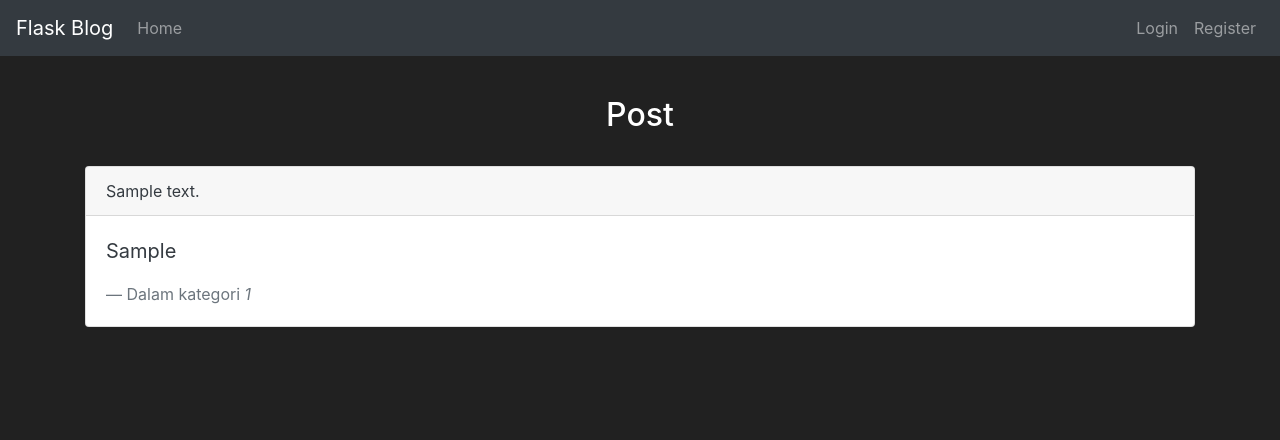
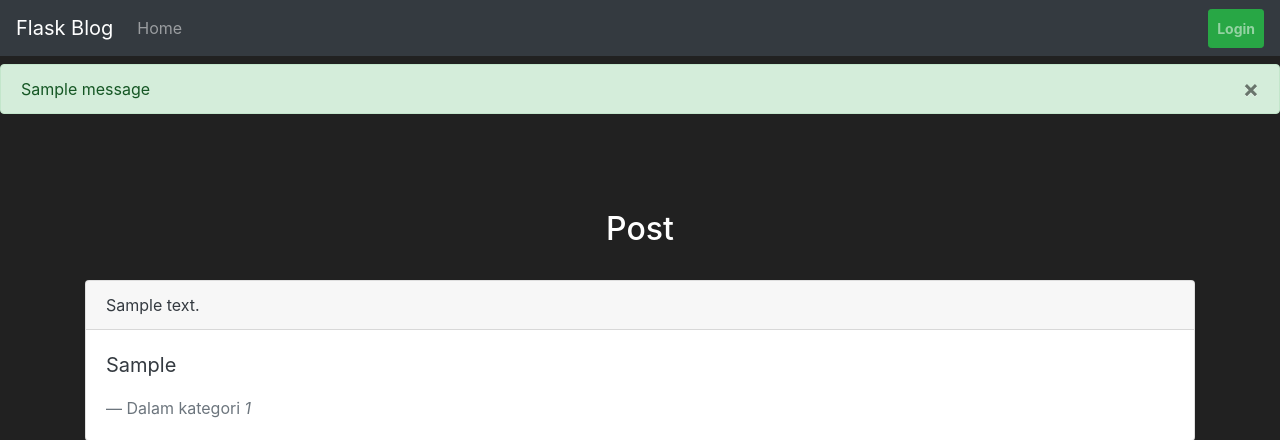
Before and after one commit to ProM113K/Blog_Flask, a Flask app: page /home in a window 1280 px wide. Shown: the top 440 px of the page. Run offline with Flask 2, Linux system fonts and the light colour scheme; tables that the repository leaves empty or names only in its code hold one stand-in row (values such as "Sample post"); one stand-in notice (Sample message) is shown; some libraries are stand-ins or nearby versions.

Commit message:
latest commit

```diff
--- a/blogs/__init__.py
+++ b/blogs/__init__.py
@@ -6,6 +6,7 @@ app = Flask(__name__)
 
 #setting mysql
 mysql = MySQL()
+app.config['SECRET_KEY'] = 'ec9439cfc6c796ae2029594d'
 app.config['MYSQL_DATABASE_USER'] = db_user
 app.config['MYSQL_DATABASE_PASSWORD'] = db_password
 app.config['MYSQL_DATABASE_DB'] = db_name
--- a/blogs/routes.py
+++ b/blogs/routes.py
@@ -1,5 +1,5 @@
 from blogs import app, conn
-from flask import render_template, request, redirect, url_for
+from flask import render_template, request, redirect, url_for, flash
 
 global session, pengguna
 session = False
@@ -18,10 +18,10 @@ def home_page():
     return render_template('index.html', artikel=artikel, session=session, pengguna=pengguna)
 
 
-@app.route('/session')
-def session_check():
-    if session != True:
-        return redirect(url_for('login_page'))
+# @app.route('/session')
+# def session_check():
+#     if session != True:
+#         return redirect(url_for('login_page'))
 
 
 @app.route('/blog', methods=['GET', 'POST'])
@@ -48,7 +48,11 @@ def blog_page():
 
     artikel = cursor_tampil.fetchall()
 
-    return render_template('blog.html', artikel=artikel, session=session, pengguna=pengguna)
+    if session != True:
+        return redirect(url_for('login_page'))
+
+    else:
+        return render_template('blog.html', artikel=artikel, session=session, pengguna=pengguna)
 
 
 @app.route('/blog/hapus/<_id>')
@@ -98,6 +102,8 @@ def login_page():
             global session, pengguna
             session = True
             pengguna = hasil[1]
+
+            flash(f'Anda login sebagai {pengguna}', category='success')
             return redirect(url_for("home_page"))
         else:
             return 'Gagal'
@@ -105,6 +111,16 @@ def login_page():
         return render_template('login.html')
 
 
+@app.route('/user')
+def user_page():
+    if session != True:
+        return redirect(url_for('login_page'))
+
+    else:
+        return render_template('user.html', session=session, pengguna=pengguna)
+
+
+
 @app.route('/logout')
 def logout_session():
     global session
--- a/blogs/static/css/main.css
+++ b/blogs/static/css/main.css
@@ -5,6 +5,10 @@ body {
 
 .post {
   margin-top: 3em;
+}
+
+.alert {
+  margin-top: 4em;
 }
 
 .ic-add {
--- a/blogs/static/css/main.scss
+++ b/blogs/static/css/main.scss
@@ -5,6 +5,10 @@ body {
 
 .post {
     margin-top: 3em;
+}
+
+.alert {
+    margin-top: 4em;
 }
 
 .ic-add {
--- a/blogs/templates/base.html
+++ b/blogs/templates/base.html
@@ -36,10 +36,7 @@
         {% if session != True %}
         <ul class="navbar-nav">
             <li class="nav-item">
-                <a class="nav-link" href="{{ url_for('login_page') }}">Login</a>
-            </li>
-            <li class="nav-item">
-                <a class="nav-link" href="#">Register</a>
+                <a class="nav-link btn btn-success btn-sm font-weight-bold" href="{{ url_for('login_page') }}">Login</a>
             </li>
         </ul>
         {% else %}
@@ -53,15 +50,27 @@
                 <a class="nav-link" href="{{ url_for('blog_page') }}">Blog</a>
             </li>
             <li class="nav-item">
-                <a class="nav-link" href="#">User</a>
+                <a class="nav-link" href="{{ url_for('user_page') }}">User</a>
             </li>
             <li class="nav-item">
-                <a class="nav-link" href="{{ url_for('logout_session') }}">Logout</a>
+                <a class="nav-link btn btn-danger btn-sm font-weight-bold" href="{{ url_for('logout_session') }}">Logout</a>
             </li>
         </ul>
         {% endif %}
     </div>
 </nav>
+{% with messages = get_flashed_messages(with_categories=true) %}
+        {% if messages %}
+           {% for category, message in messages %}
+              <div class="alert alert-{{ category }}">
+                  <button type="button" class="m1-2 mb-1 close" data-dismiss="alert" aria-label="Close">
+                      <span aria-hidden="true">&times;</span>
+                  </button>
+                  {{ message }}
+              </div>
+           {% endfor %}
+        {% endif %}
+      {% endwith %}
 <!-- Future Content here -->
 {% block content %}
 
```
Also changed, not shown: blogs/templates/user.html (added, +11 -0 lines), 1 other file.
